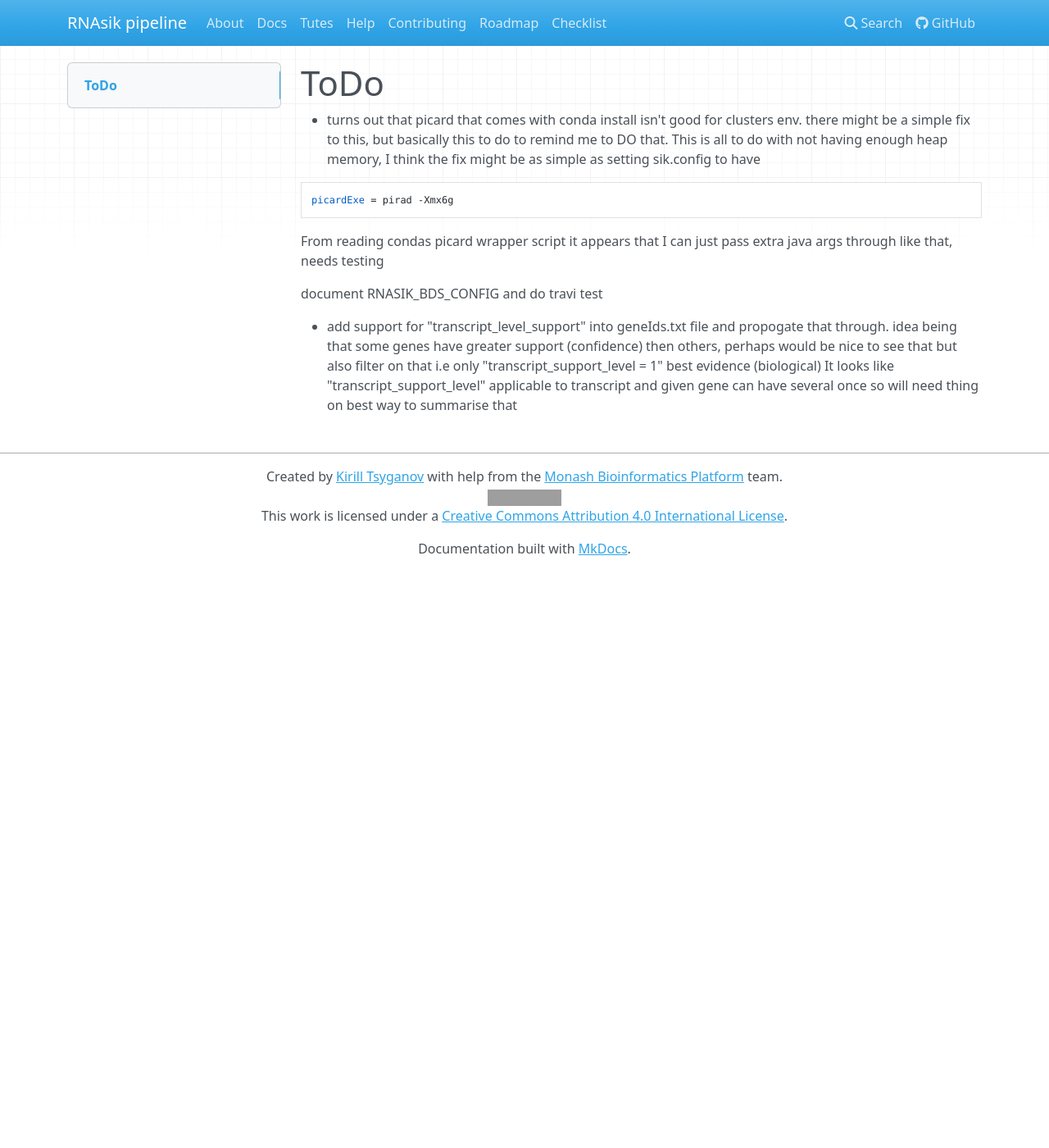
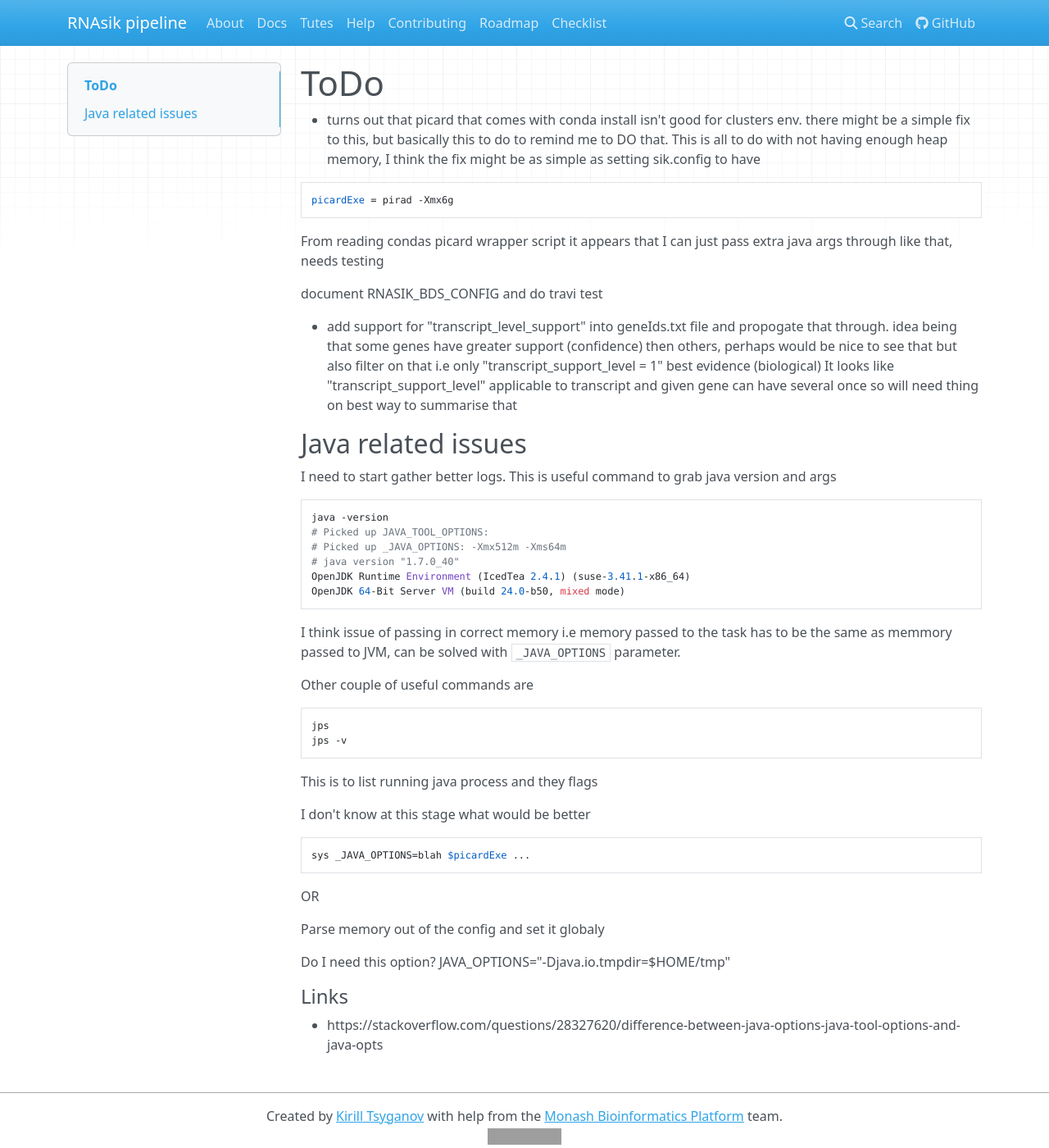
Before and after one commit to MonashBioinformaticsPlatform/RNAsik-pipe, an MkDocs documentation site: the page built from docs/TODO.md, in a window 1280 px wide and 1400 px high. Shown: the whole window at 82% size. Built offline with MkDocs 1.6.1, drawn with Linux system fonts in a browser that asks for light colours; nearby versions of some CDN libraries; old or Windows-style settings are respelled for this version of MkDocs; grey boxes are pictures that could not be loaded.

Commit message:
- moved old release notes into mai - roadmap file - removed unwanted files - added some TODOs

````diff
--- a/docs/TODO.md
+++ b/docs/TODO.md
@@ -19,3 +19,43 @@ idea being that some genes have greater support (confidence) then others, perhap
 to see that but also filter on that i.e only "transcript_support_level = 1" best evidence (biological)
 It looks like "transcript_support_level" applicable to transcript and given gene can have several once
 so will need thing on best way to summarise that
+
+## Java related issues
+
+I need to start gather better logs. This is useful command to grab java version and args
+
+```
+java -version
+# Picked up JAVA_TOOL_OPTIONS:
+# Picked up _JAVA_OPTIONS: -Xmx512m -Xms64m
+# java version "1.7.0_40"
+OpenJDK Runtime Environment (IcedTea 2.4.1) (suse-3.41.1-x86_64)
+OpenJDK 64-Bit Server VM (build 24.0-b50, mixed mode)
+```
+
+I think issue of passing in correct memory i.e memory passed to the task has to be the same as memmory
+passed to JVM, can be solved with `_JAVA_OPTIONS` parameter.
+
+Other couple of useful commands are
+
+```
+jps
+jps -v
+```
+
+This is to list running java process and they flags
+
+I don't know at this stage what would be better
+
+```
+sys _JAVA_OPTIONS=blah $picardExe ...
+```
+OR
+
+Parse memory out of the config and set it globaly
+
+Do I need this option? JAVA_OPTIONS="-Djava.io.tmpdir=$HOME/tmp"
+
+#### Links
+
+- https://stackoverflow.com/questions/28327620/difference-between-java-options-java-tool-options-and-java-opts
````
Also changed, not shown: docs/roadmap.md (+61 -0 lines), supplementary/releaseNotes1.2.md (deleted, +0 -19 lines), supplementary/releaseNotes1.3.md (deleted, +0 -40 lines), 2 other files.
